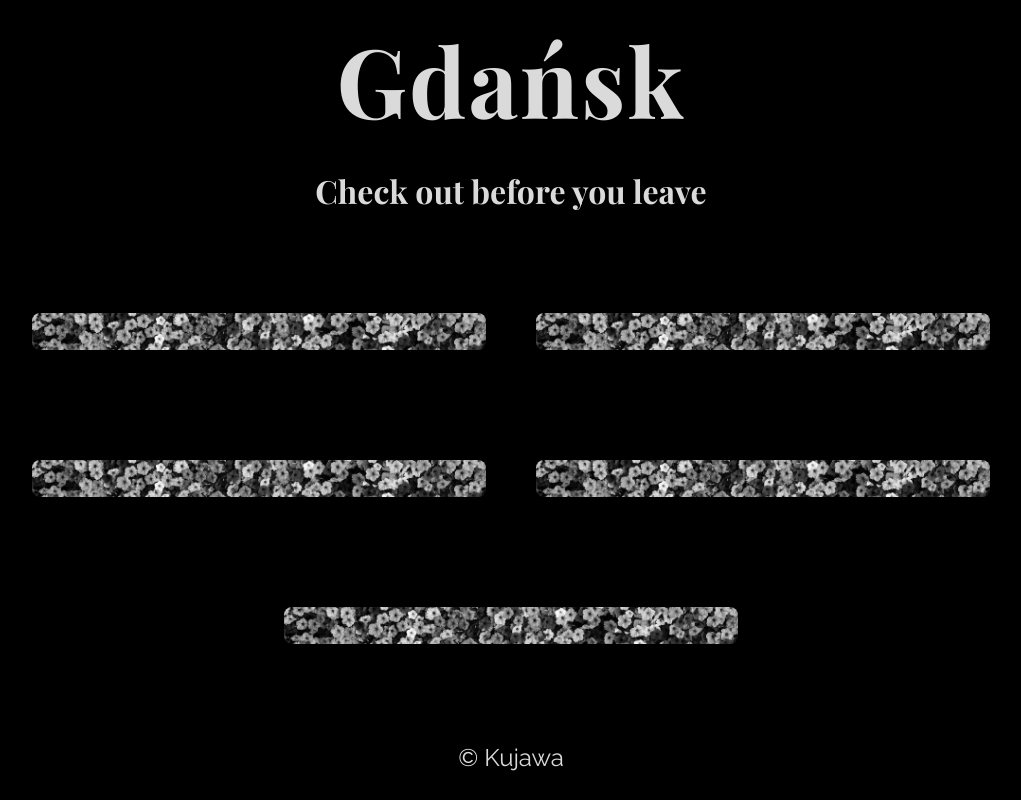
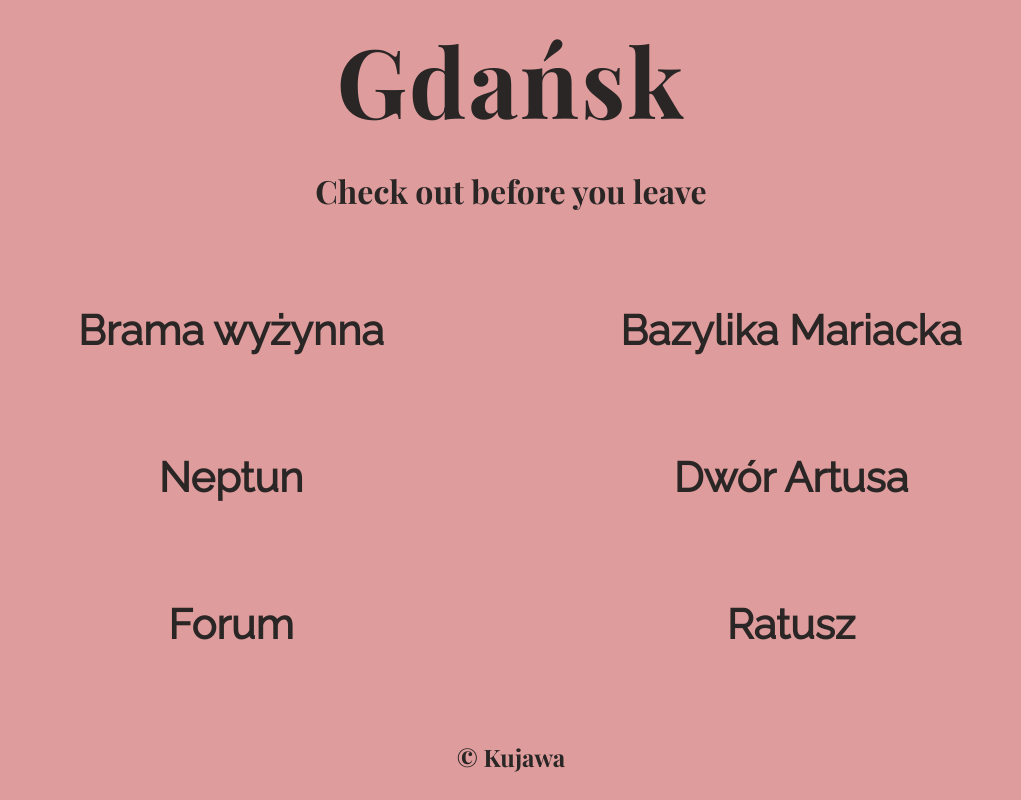
Before and after one commit to kujawa98/Gdansk-gallery, a website built with webpack: page build/index.html in a window 1280 px wide. Shown: the whole page, without its empty margins (129-1150 px from the left). Built offline with nearby package versions, Linux system fonts and the light colour scheme.

Commit message:
Changed whole graphics

```diff
--- a/src/scss/components/_footer.scss
+++ b/src/scss/components/_footer.scss
@@ -2,7 +2,7 @@
   &__text {
     font-size: 1.2rem;
     margin: 1.2em 0;
-
+    font-family: 'Playfair Display', sans-serif;
 
   }
 
--- a/src/scss/components/_header.scss
+++ b/src/scss/components/_header.scss
@@ -1,6 +1,7 @@
 .c-header {
   font-family: 'Playfair Display', sans-serif;
   padding: 1.5em 1em 0;
+
 
   &__title {
     font-size: 3.5rem;
@@ -15,7 +16,7 @@
 
   @media screen and (min-width:20rem) {
     &__title {
-      @include lock(3, 5, 20, 70);
+      @include lock(3.5, 6, 20, 70);
     }
 
     &__description {
--- a/src/scss/components/_miniatures.scss
+++ b/src/scss/components/_miniatures.scss
@@ -1,56 +1,61 @@
 .c-miniatures {
-  list-style-type: none;
-  display: flex;
-  justify-content: space-around;
-  align-items: center;
-  flex-direction: column;
+  list-style: none;
   padding: 0;
   flex-grow: 1;
-  min-height: 14rem;
-  max-height: 50rem;
+  display: flex;
+  flex-direction: column;
+  justify-content: space-around;
+  // background-color: grey;
 
   &__miniature {
-    width: 100%;
-    max-width: 35rem;
-    background-color: #dadada;
-    background-image: url('../images/flower.jpg');
-    filter: grayscale(100%);
-    background-repeat: no-repeat;
-    background-position: center;
-    background-size: cover;
-    border-radius: 8px;
+    border-radius: 2em;
+    margin: 0.4em 0.5em;
+    // border: 1px solid $text;
+    position: relative;
+
+    // background-color: red;
   }
 
   &__link {
     display: block;
+    padding: 0.23em 0;
+    color: $text;
     text-decoration: none;
-    text-align: center;
-    color: #dadada;
-    background-color: black;
-    opacity: 0;
-    transition: .2s;
-    font-size: 1.2rem;
+    font-size: 2.6rem;
+    font-weight: 700;
   }
 
-  &__link:focus,
-  &__link:active {
-    outline: 10px dotted #fff;
-    opacity: 1;
+  &__miniature::before {
+    content: "";
+    position: absolute;
+    border-radius: 2em;
+    top: 0;
+    left: 0;
+    width: 100%;
+    height: 100%;
+    box-shadow: 0 0 2em 0px rgba(0, 0, 0, 0.75);
+    opacity: 0;
+    transition: .1s;
   }
 
-  &__link:hover {
-    opacity: 1;
+  &__miniature:hover::before {
+    opacity: .5;
+  }
+
+  &__link:active,
+  &__link:focus {
+    outline: 10px dotted #000;
   }
 
   @media screen and (min-width:20rem) {
     &__link {
-      @include lock(1.2, 2, 20, 70);
+      @include lock(1.5, 2.6, 20, 70);
     }
   }
 
   @media screen and (min-width:70rem) {
     &__link {
-      font-size: 2rem;
+      font-size: 2.6rem;
     }
   }
 
@@ -58,16 +63,90 @@
     & {
       flex-direction: row;
       flex-wrap: wrap;
-      align-content: space-around;
-      align-items: stretch;
+      align-items: center;
     }
 
     &__miniature {
       flex-basis: 45%;
     }
+  }
 
-    &__link {
-      height: 100%;
-    }
-  }
 }
+
+
+
+
+
+
+
+
+
+
+
+
+// .c-miniatures {
+//   list-style-type: none;
+//   display: flex;
+//   justify-content: space-around;
+//   align-items: center;
+//   flex-direction: column;
+//   padding: 0;
+//   flex-grow: 1;
+//   min-height: 14rem;
+
+//   &__miniature {
+//     width: 100%;
+//     padding: 1em 0;
+//   }
+
+//   &__link {
+//     display: block;
+//     text-decoration: none;
+//     text-align: center;
+//     color: #dadada;
+//     background-color: black;
+//     transition: .1s;
+//     font-size: 1.2rem;
+//   }
+
+//   &__link:focus,
+//   &__link:active {
+//     outline: 10px dotted #fff;
+//     opacity: 1;
+//   }
+
+//   &__link:hover {
+//     box-shadow: inset 0 0 10px white;
+//     border-radius: 13px;
+//   }
+
+//   @media screen and (min-width:20rem) {
+//     &__link {
+//       @include lock(1.2, 2.7, 20, 70);
+//     }
+//   }
+
+//   @media screen and (min-width:70rem) {
+//     &__link {
+//       font-size: 2.7rem;
+//     }
+//   }
+
+//   @media screen and (orientation:landscape) {
+//     & {
+//       flex-direction: row;
+//       flex-wrap: wrap;
+//       align-content: space-around;
+//       align-items: stretch;
+//     }
+
+//     &__miniature {
+//       flex-basis: 50%;
+//       width: auto;
+//     }
+
+//     &__link {
+//       height: 100%;
+//     }
+//   }
+// }
--- a/src/scss/components/_relic.scss
+++ b/src/scss/components/_relic.scss
@@ -1,6 +1,4 @@
 .c-relic {
-  // border: 3px solid white;
-
   border-bottom: 3px solid #fff;
 
   &:last-child {
--- a/src/scss/global/_base.scss
+++ b/src/scss/global/_base.scss
@@ -3,18 +3,5 @@
 }
 
 body {
-  background-color: #000;
+  background-color: $background;
 }
-
-.wrap {
-  color: #dadada;
-  font-family: 'Raleway', -apple-system, BlinkMacSystemFont, 'Segoe UI', Roboto, Oxygen, Ubuntu, Cantarell, 'Open Sans', 'Helvetica Neue', sans-serif;
-  text-align: center;
-  max-width: 70rem;
-  margin: 0 auto;
-  overflow: hidden;
-  position: relative;
-  min-height: 100vh;
-  display: flex;
-  flex-direction: column;
-}
--- /dev/null
+++ b/src/scss/global/_colors.scss
@@ -0,0 +1,2 @@
+$text:#2A2626;
+$background:#DF9C9C;
--- a/src/scss/global/_global.scss
+++ b/src/scss/global/_global.scss
@@ -1,2 +1,3 @@
+@import 'colors';
 @import 'mixins';
 @import 'base';
--- a/src/scss/layout/_l-main-content.scss
+++ b/src/scss/layout/_l-main-content.scss
@@ -1,7 +1,7 @@
+// TODO: Napisać od nowa całe main-content wraz z zawartością
+
 .l-main-content {
   display: flex;
   flex-direction: column;
   flex-grow: 1;
-  width: 90%;
-  margin: 0 auto;
 }
--- a/src/scss/layout/_l-main-menu.scss
+++ b/src/scss/layout/_l-main-menu.scss
@@ -1,6 +1,12 @@
+// .l-main-menu {
+//   display: flex;
+//   flex-direction: column;
+//   justify-content: center;
+//   flex-grow: 1;
+// }
+
 .l-main-menu {
   display: flex;
   flex-direction: column;
   flex-grow: 1;
-  justify-content: center;
 }
--- a/src/scss/layout/_l-relics.scss
+++ b/src/scss/layout/_l-relics.scss
@@ -1,3 +1,4 @@
 .l-relics {
   padding: 0 1rem;
+  display: none;
 }
--- /dev/null
+++ b/src/scss/layout/_l-wrap.scss
@@ -0,0 +1,12 @@
+.l-wrap {
+  color: $text;
+  font-family: 'Raleway', -apple-system, BlinkMacSystemFont, 'Segoe UI', Roboto, Oxygen, Ubuntu, Cantarell, 'Open Sans', 'Helvetica Neue', sans-serif;
+  text-align: center;
+  max-width: 70rem;
+  margin: 0 auto;
+  overflow: hidden;
+  position: relative;
+  min-height: 100vh;
+  display: flex;
+  flex-direction: column;
+}
--- a/src/scss/layout/_layout.scss
+++ b/src/scss/layout/_layout.scss
@@ -1,3 +1,4 @@
+@import 'l-wrap';
 @import 'l-main-content';
 @import 'l-main-menu';
 @import 'l-relics';
```
Also changed, not shown: build/assets/main.css, build/index.html, 1 other file.
